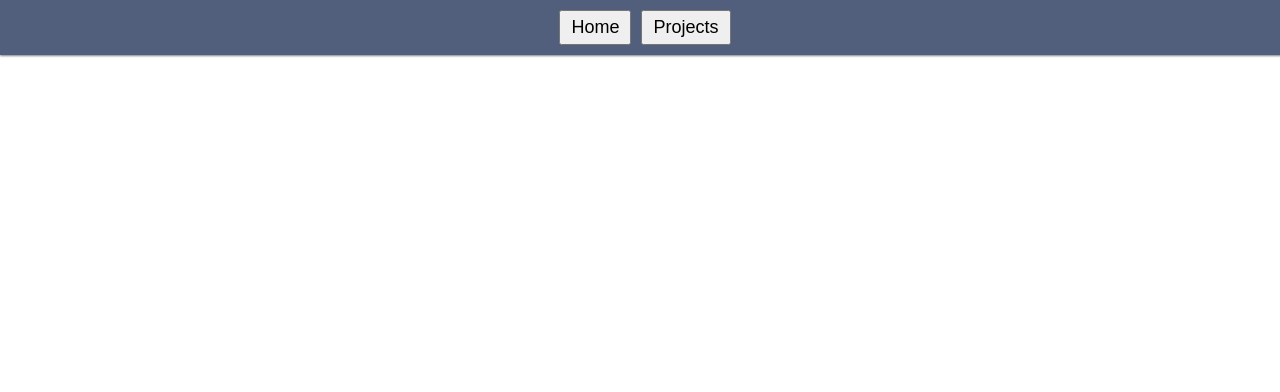
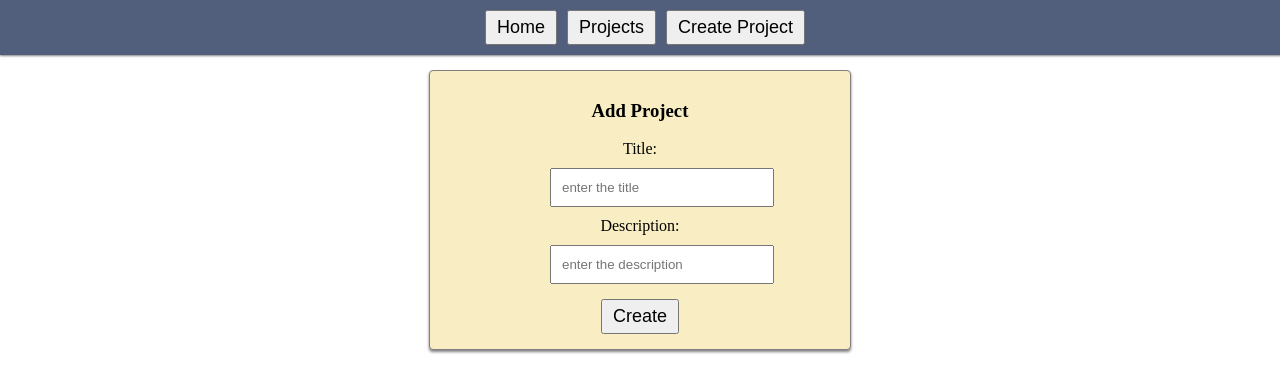
Before and after one commit to Navitat/react-project-management, a React (Vite) app: page /projects/create in a window 1280 px wide. Before the commit this address had no page. Shown: the top 392 px of the page. Built offline with nearby package versions, Linux system fonts and the light colour scheme.

Commit message:
feat; implement form to create project

```diff
--- a/src/App.jsx
+++ b/src/App.jsx
@@ -2,6 +2,7 @@
 import ProjectListPage from "./pages/PRojectListPage";
 import HomePage from "./pages/HomePage";
 import Navbar from "./components/Navbar";
+import CreateProjectPage from "./pages/CreateProjectPage";
 
 function App() {
   return (
@@ -10,6 +11,7 @@
       <Routes>
         <Route path="/" element={<HomePage />} />
         <Route path="/projects" element={<ProjectListPage />} />
+        <Route path="/projects/create" element={<CreateProjectPage />} />
       </Routes>
     </>
   );
--- a/src/components/Navbar.jsx
+++ b/src/components/Navbar.jsx
@@ -9,6 +9,9 @@
       <NavLink to="/projects">
         <button>Projects</button>
       </NavLink>
+      <NavLink to="/projects/create">
+        <button>Create Project</button>
+      </NavLink>
     </nav>
   );
 }
--- /dev/null
+++ b/src/config/api.js
@@ -0,0 +1,4 @@
+export const BASE_URL =
+  "https://project-management-api-4641927fee65.herokuapp.com";
+
+// export {BASE_URL}
--- /dev/null
+++ b/src/pages/CreateProjectPage.jsx
@@ -0,0 +1,64 @@
+import axios from "axios";
+import { useState } from "react";
+import { useNavigate } from "react-router-dom";
+
+import { BASE_URL } from "../config/api";
+
+function CreateProjectPage() {
+  const [title, setTitle] = useState("");
+  const [description, setDescription] = useState("");
+
+  const navigate = useNavigate();
+
+  const handleSubmit = (e) => {
+    e.preventDefault();
+
+    const newProject = {
+      title: title,
+      description: description,
+    };
+
+    axios
+      .post(BASE_URL + "/projects", newProject)
+      .then(() => {
+        navigate("/projects");
+      })
+      .catch((e) => console.log("ERROR on POST: ", e));
+  };
+
+  return (
+    <div className="CreateProjectPage">
+      <h3>Add Project</h3>
+      <form onSubmit={handleSubmit}>
+        <label>
+          Title:
+          <input
+            type="text"
+            name="title"
+            value={title}
+            onChange={(e) => {
+              setTitle(e.target.value);
+            }}
+            placeholder="enter the title"
+          />
+        </label>
+        <label>
+          Description:
+          <input
+            type="text"
+            name="description"
+            value={description}
+            onChange={(e) => {
+              setDescription(e.target.value);
+            }}
+            placeholder="enter the description"
+          />
+        </label>
+
+        <button>Create</button>
+      </form>
+    </div>
+  );
+}
+
+export default CreateProjectPage;
--- a/src/pages/ProjectListPage.jsx
+++ b/src/pages/ProjectListPage.jsx
@@ -1,8 +1,9 @@
 import axios from "axios";
 import { useState, useEffect } from "react";
+
 import Loader from "../components/Loader";
 
-const BASE_URL = "https://project-management-api-4641927fee65.herokuapp.com";
+import { BASE_URL } from "../config/api";
 
 function ProjectListPage() {
   const [projects, setProjects] = useState(null);
```
